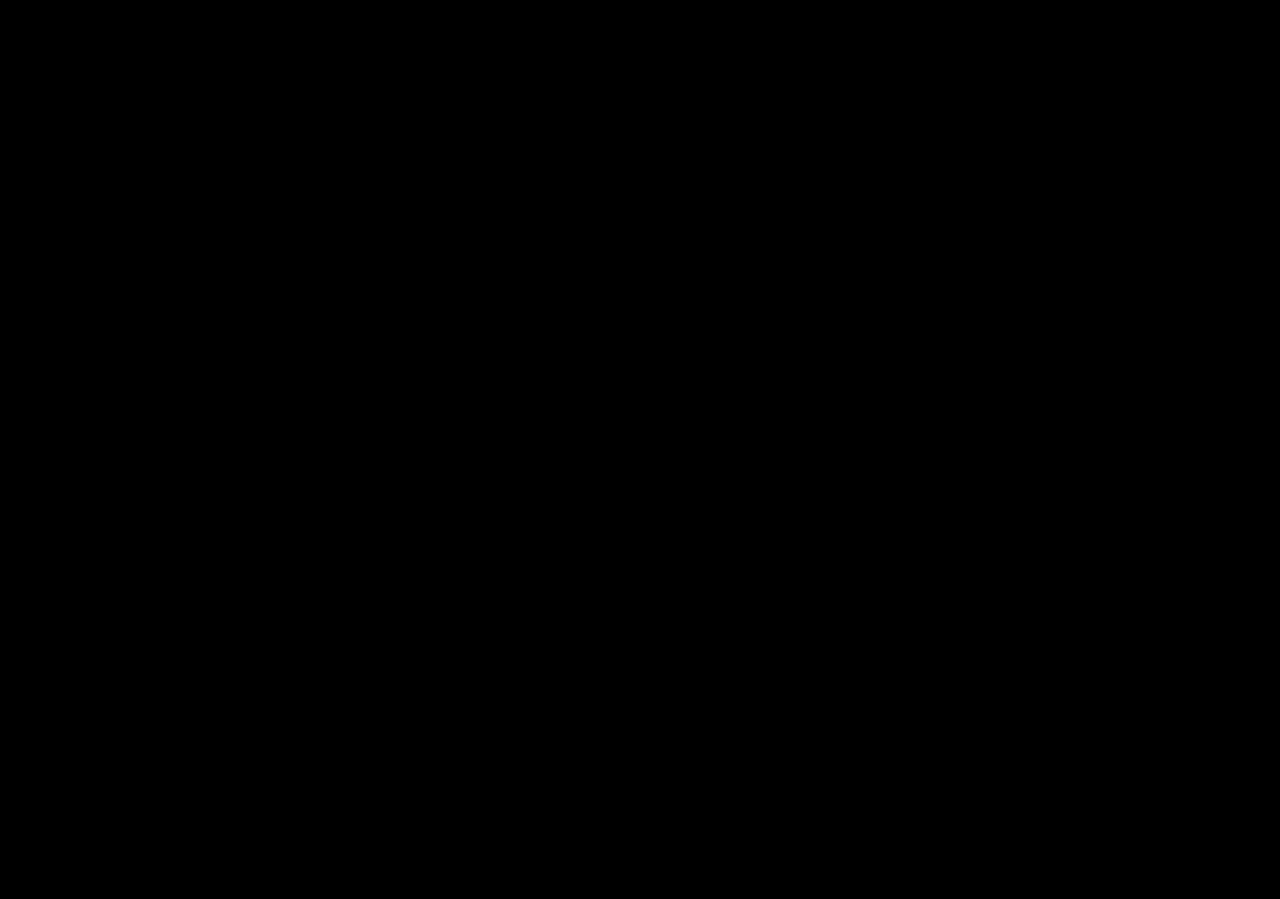
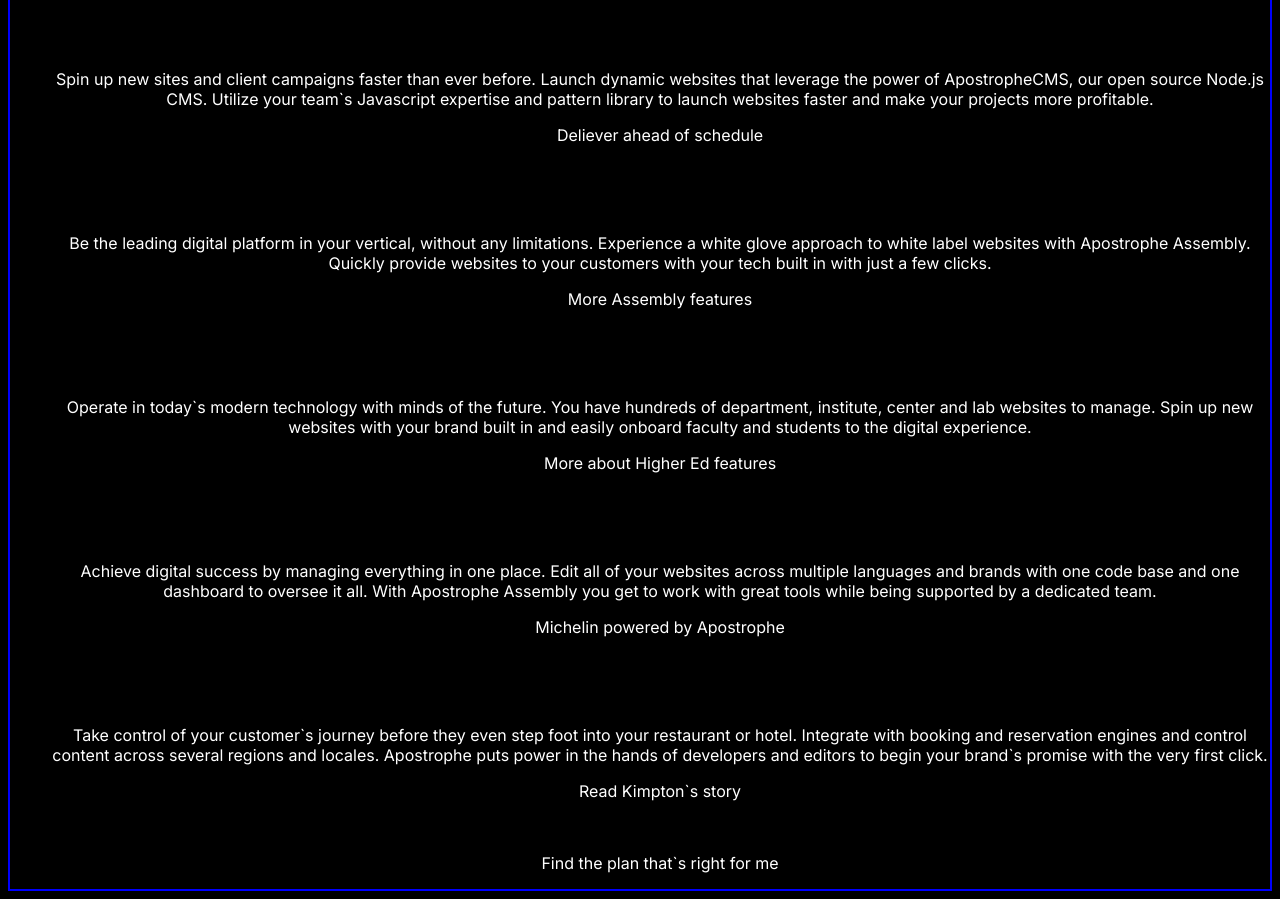
Before and after one commit to syedaAnusha/apostrophe-landing-page, a React (Vite) app: page / in a window 1280 px wide. Shown: the part 2780-3679 px from the top of the page. Before the commit the page ends 2557 px from the top, so only its background shows below. Built offline with nearby package versions, Linux system fonts and the light colour scheme.

Commit message:
childSection4 created

```diff
--- a/src/App.jsx
+++ b/src/App.jsx
@@ -4,6 +4,7 @@
 import ChildSection1 from "./components/childSection1";
 import ChildSection2 from "./components/childSection2";
 import ChildSection3 from "./components/childSection3";
+import ChildSection4 from "./components/childSection4";
 function App() {
   return (
     <>
@@ -12,6 +13,7 @@
       <ChildSection1 />
       <ChildSection2 />
       <ChildSection3 />
+      <ChildSection4 />
     </>
   );
 }
--- /dev/null
+++ b/src/components/childSection4.css
@@ -0,0 +1,41 @@
+@import url("https://fonts.googleapis.com/css2?family=Space+Mono&display=swap");
+/* Declaring variables */
+:root {
+  --text-clr: white;
+  --onHover-clr: gray;
+  --font-family-paragraph: "Space Mono", monospace;
+  --clr-list--bg: #1a1a1d;
+}
+
+/* Reset CSS*/
+*,
+*:before,
+*:after {
+  box-sizing: border-box;
+  font-size: 1rem;
+}
+img {
+  max-width: 100%;
+}
+p,
+h5 {
+  color: var(--text-clr);
+}
+ul,
+li {
+  list-style-type: none;
+}
+/* Main Elements */
+.main {
+  border: 2px solid blue;
+  margin-top: 7rem;
+}
+.main > p {
+  font-family: var(--font-family-paragraph);
+  font-size: 1rem;
+  letter-spacing: 0.2rem;
+}
+.main > h5 {
+  font-weight: 600;
+  letter-spacing: 0.1rem;
+}
--- /dev/null
+++ b/src/components/childSection4.jsx
@@ -0,0 +1,82 @@
+import "./childSection4.css";
+
+export default function ChildSection4() {
+  return (
+    <>
+      <div className="main">
+        <p>Solutions for All</p>
+        <h5>Take ownership of your digital experience.</h5>
+        <div className="card__section">
+          <ul>
+            <li>
+              <img src="" alt="" />
+              <h3>Web Agencies</h3>
+              <p>
+                Spin up new sites and client campaigns faster than ever before.
+                Launch dynamic websites that leverage the power of
+                ApostropheCMS, our open source Node.js CMS. Utilize your team`s
+                Javascript expertise and pattern library to launch websites
+                faster and make your projects more profitable.
+              </p>
+              <p>Deliever ahead of schedule</p>
+            </li>
+            <li>
+              <img src="" alt="" />
+              <h3>SaaS Companies</h3>
+              <p>
+                Be the leading digital platform in your vertical, without any
+                limitations. Experience a white glove approach to white label
+                websites with Apostrophe Assembly. Quickly provide websites to
+                your customers with your tech built in with just a few clicks.
+              </p>
+              <p>More Assembly features</p>
+            </li>
+            <li>
+              <img src="" alt="" />
+              <h3>Higher Education</h3>
+              <p>
+                Operate in today`s modern technology with minds of the future.
+                You have hundreds of department, institute, center and lab
+                websites to manage. Spin up new websites with your brand built
+                in and easily onboard faculty and students to the digital
+                experience.
+              </p>
+              <p>More about Higher Ed features</p>
+            </li>
+          </ul>
+          <ul>
+            <li>
+              <img src="" alt="" />
+              <h3>Enterprise</h3>
+              <p>
+                Achieve digital success by managing everything in one place.
+                Edit all of your websites across multiple languages and brands
+                with one code base and one dashboard to oversee it all. With
+                Apostrophe Assembly you get to work with great tools while being
+                supported by a dedicated team.
+              </p>
+              <p>Michelin powered by Apostrophe</p>
+            </li>
+            <li>
+              <img src="" alt="" />
+              <h3>Hospitality</h3>
+              <p>
+                Take control of your customer`s journey before they even step
+                foot into your restaurant or hotel. Integrate with booking and
+                reservation engines and control content across several regions
+                and locales. Apostrophe puts power in the hands of developers
+                and editors to begin your brand`s promise with the very first
+                click.
+              </p>
+              <p>Read Kimpton`s story</p>
+            </li>
+            <li>
+              <h3>View Plans and Pricing</h3>
+              <p>Find the plan that`s right for me</p>
+            </li>
+          </ul>
+        </div>
+      </div>
+    </>
+  );
+}
```
